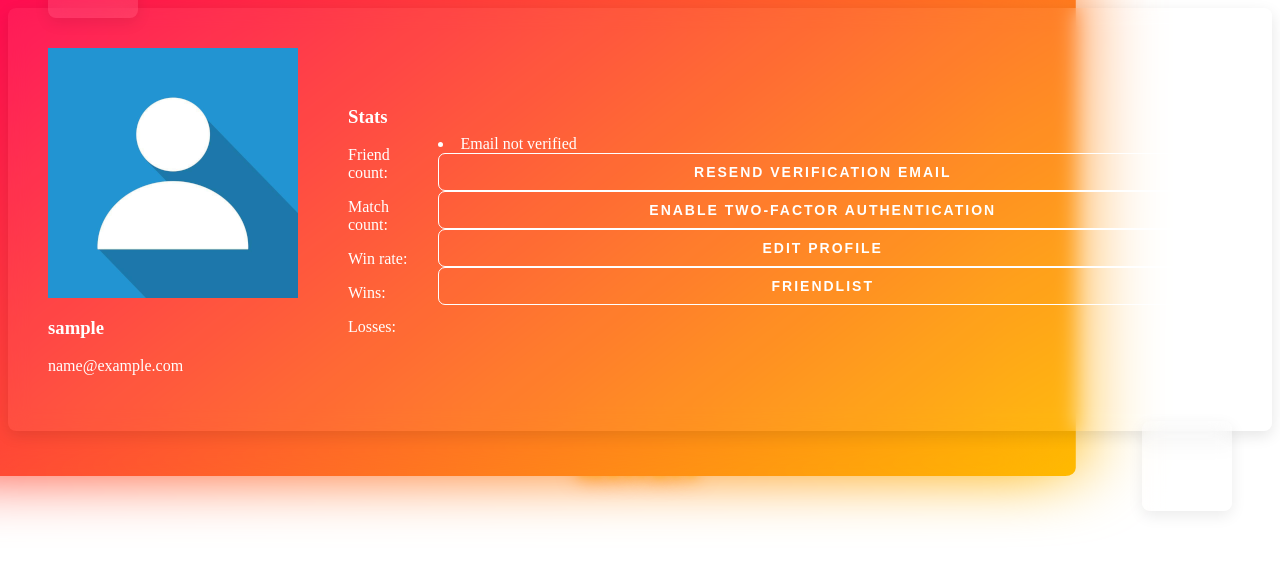
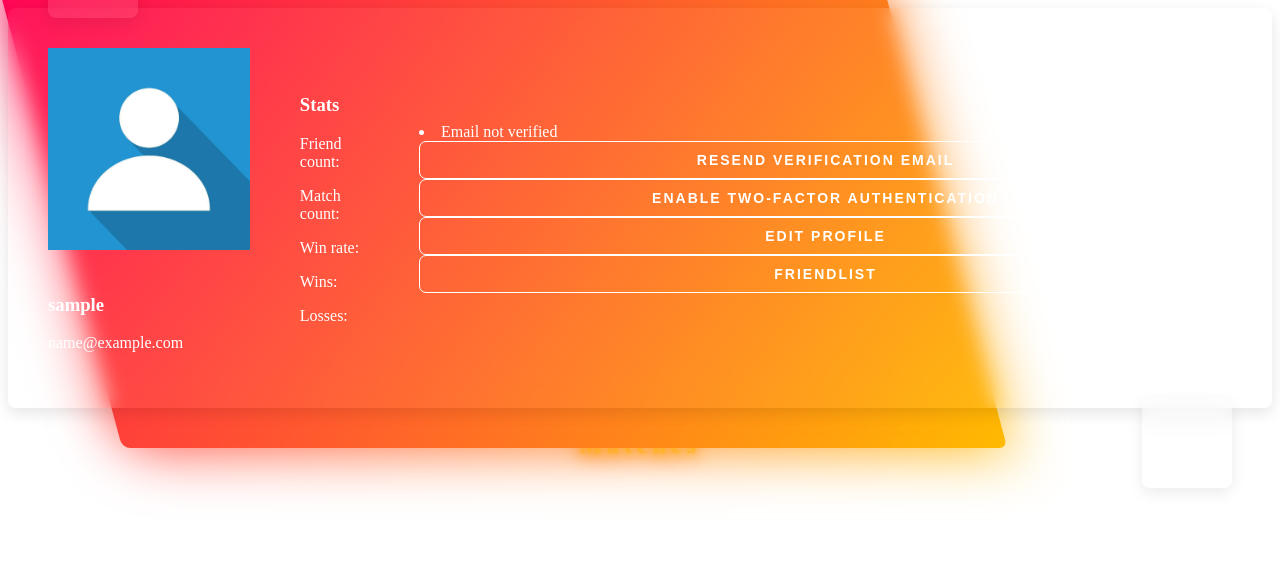
Before and after one commit to YD-S/Ft_Transcendence, a Django app: template templates/me.html in a window 1280 px wide. Shown: the top 562 px of the page. Run offline with Django 4.2, Linux system fonts and the light colour scheme; the template is opened without the code that fills it, so the values that code supplies are empty; the visitor is signed in with stand-in values (Sample User, id 1).

Commit message:
minor fixes

```diff
--- a/NeonPong/asgi.py
+++ b/NeonPong/asgi.py
@@ -8,6 +8,7 @@
 """
 import logging
 import os
+
 os.environ.setdefault("DJANGO_SETTINGS_MODULE", "NeonPong.settings")
 
 from channels.auth import AuthMiddlewareStack
@@ -17,7 +18,6 @@
 from django.core.asgi import get_asgi_application
 
 import routing.routing
-
 
 MIDDLEWARE = [
     SessionMiddlewareStack,
--- a/static/css/me.css
+++ b/static/css/me.css
@@ -218,8 +218,9 @@
 }
 
 .profile-picture {
-    max-width: 250px;
-    max-height: 250px;
+	max-width: 100%;
+	max-height: 250px;
+	margin-bottom: 25px;
 }
 
 .match{
--- a/templates/me.html
+++ b/templates/me.html
@@ -11,7 +11,7 @@
     <div id="profile-page" class="box">
       <span></span>
       <div class="content">
-        <div class="col-4 ml-2">
+        <div class="col-4 ml-3">
           <img class="profile-picture col-12" src="{{ user.avatar.url }}" alt="user avatar">
           <h3 class="col-12">{{ user.username }}</h3>
           <p class="col-12">{{ user.email }}</p>
@@ -27,7 +27,7 @@
             <p>{% translate "Losses" %}: {{ stats.losses }}</p>
           </div>
         </div>
-        <div class="col-5" style="transform: translateX(-25px);">
+        <div class="col-4 mr-3">
           {% if not user.verified_email %}
           <li>{% translate "Email not verified" %}</li>
           <button class="button mb-2" id="resend-verification">{% translate "Resend verification email" %}</button>
```
Also changed, not shown: static/css/edit-profile.css (+4 -4 lines), templates/edit-profile.html (+5 -4 lines).
